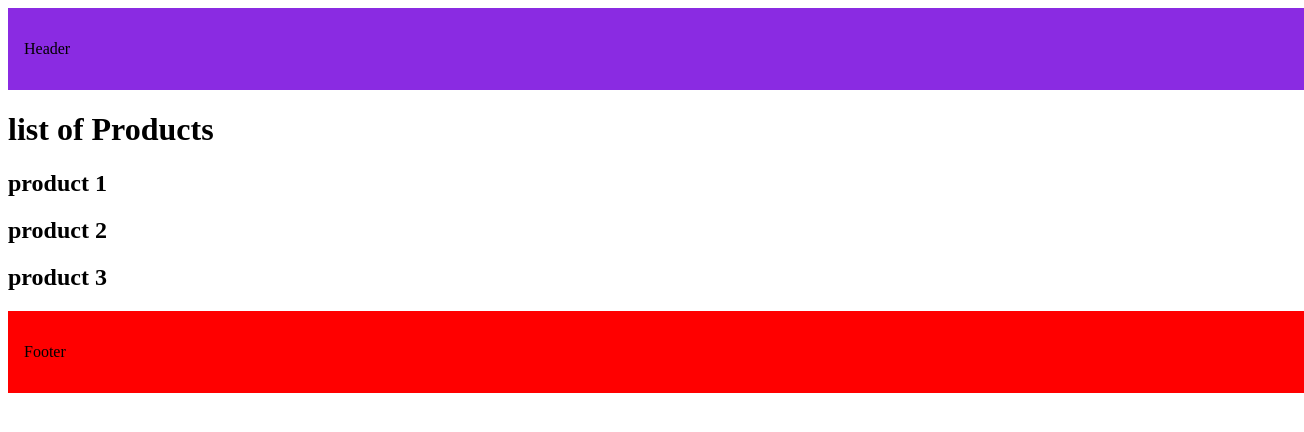
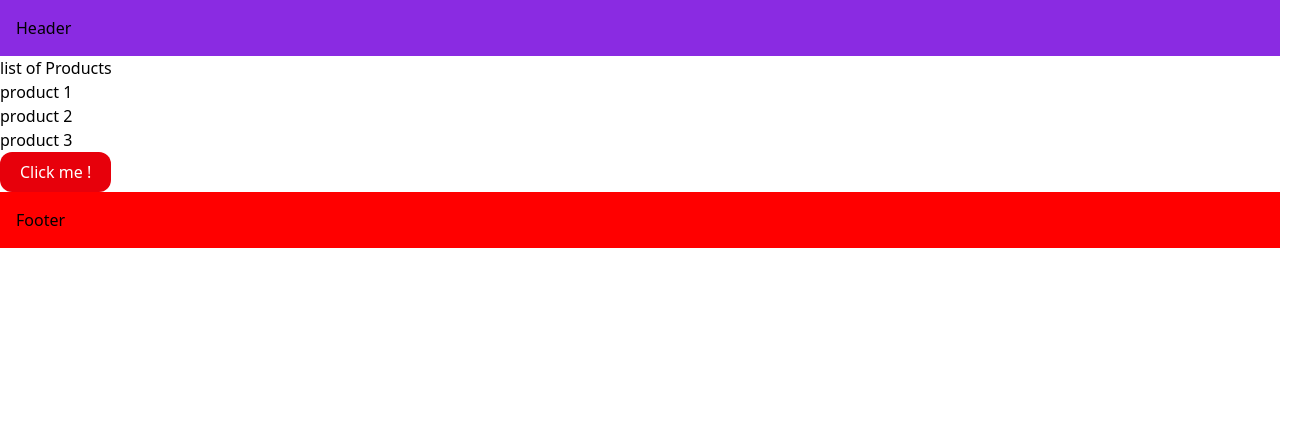
Before and after one commit to Sadikbns/next-js-tutorial, a Next.js app: page /products in a window 1280 px wide. Shown: the top 432 px of the page, 1304 px wide, since content can reach past the window. Built offline with nearby package versions, Linux system fonts and the light colour scheme.

Commit message:
CSR vs SSR + using Client component inside a Server component

```diff
--- a/package.json
+++ b/package.json
@@ -14,10 +14,12 @@
     "react-dom": "19.2.0"
   },
   "devDependencies": {
-    "@tailwindcss/postcss": "^4",
+    "@tailwindcss/postcss": "^4.1.17",
+    "autoprefixer": "^10.4.22",
     "babel-plugin-react-compiler": "1.0.0",
     "eslint": "^9",
     "eslint-config-next": "16.0.7",
-    "tailwindcss": "^4"
+    "postcss": "^8.5.6",
+    "tailwindcss": "^4.1.17"
   }
 }
--- /dev/null
+++ b/src/app/(auth)/layout.js
@@ -0,0 +1,26 @@
+"use client"
+import Link from "next/link"
+import { usePathname } from "next/navigation"
+import "./styles.css"
+export default function AuthLayout({children}) {
+    const navLinks =[
+        {name: "Login", href: '/login'},
+        {name: "Register", href: '/register'},
+        {name: "Forgot password", href: '/forgot-password'}
+    ]
+
+    const pathname = usePathname()
+
+    return (
+        <>
+            {navLinks.map((link) => {
+                const isActive = pathname === link.href
+                return (
+                    <h2 key={link.name}><Link className={isActive ? "font-bold" : "text-blue-500"} href={link.href}>{link.name}</Link></h2>
+                )
+            })}
+
+            {children}
+        </>
+    )
+}
--- /dev/null
+++ b/src/app/globals.css
@@ -0,0 +1 @@
+@import "tailwindcss";
--- a/src/app/layout.js
+++ b/src/app/layout.js
@@ -1,3 +1,5 @@
+import './globals.css'
+
 export const metadata = {
     // title : 'Next.js', STRING TITLE (SIMPLEST)
     title : {
--- /dev/null
+++ b/src/app/products/myButton.js
@@ -0,0 +1,9 @@
+"use client"
+import React from 'react'
+
+export default function MyButton() {
+  return (
+    <button className='bg-red-600 text-white px-5 py-2 rounded-xl'
+        onClick={() => {console.log('hello from client compo')}}>Click me !</button>
+  )
+}
--- a/src/app/products/page.js
+++ b/src/app/products/page.js
@@ -1,3 +1,5 @@
+import MyButton from "./myButton"
+
 export const metadata = {
     title: "Products"
 }
@@ -9,6 +11,11 @@ function Products() {
             <h2>product 1</h2>
             <h2>product 2</h2>
             <h2>product 3</h2>
+
+            {/* here we are going to use a client component inside a server component
+            note that if we used a client functionality like hooks it will throw an error because it is a server component
+            so we are going to create a client compo as a file then import it and use it  */}
+            <MyButton/>
         </>
     )
 }
```
Also changed, not shown: 1 other file (tests, documents, lock files or other folders).
